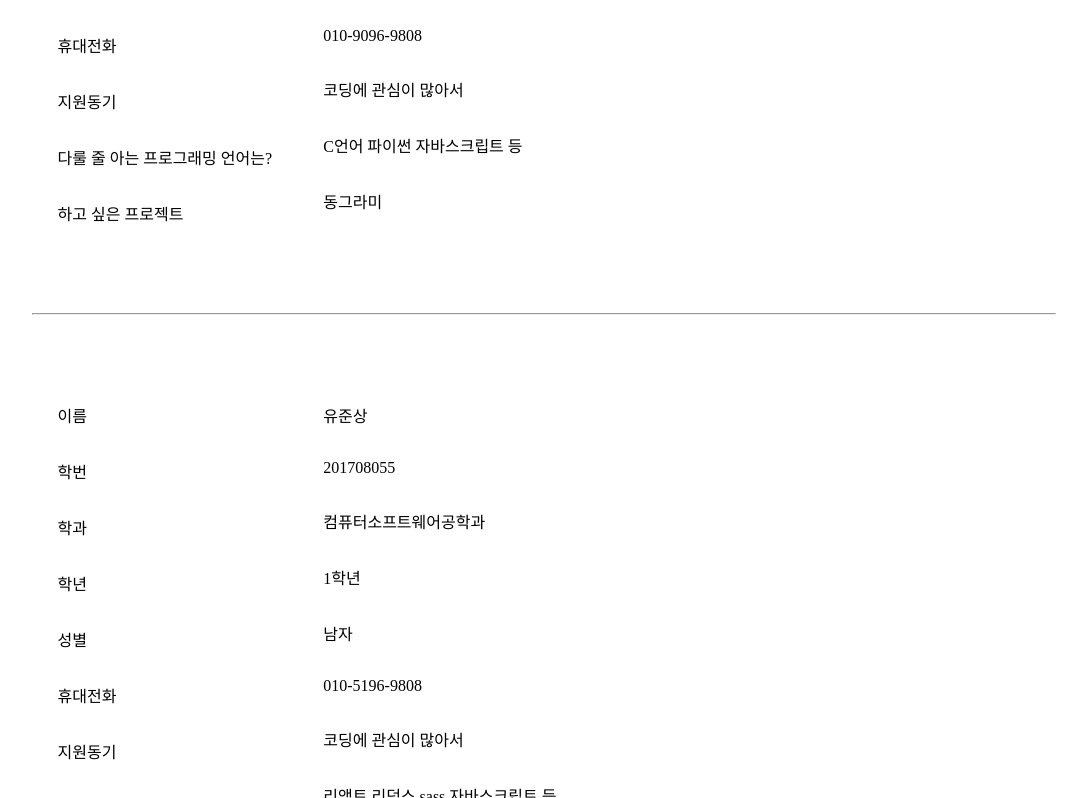
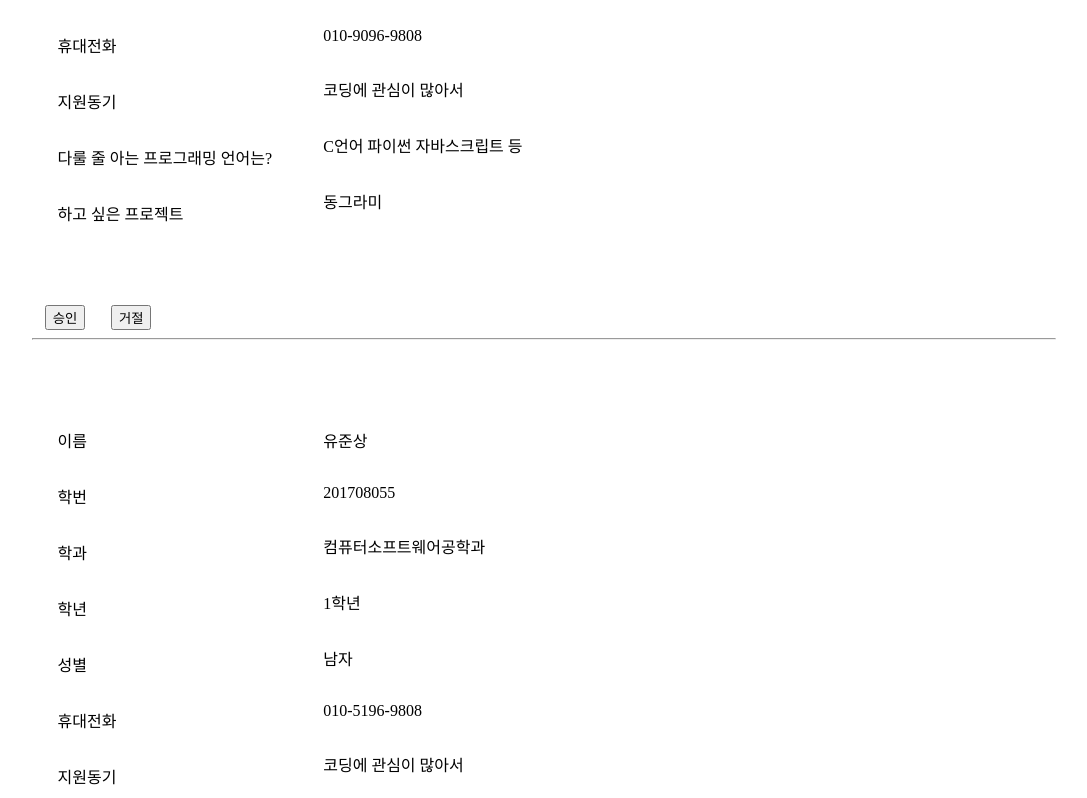
Before and after one commit to modern-agile-team/dongurami-front, a Next.js app: page /manager in a window 1280 px wide. Shown: the part 1142-1940 px from the top of the page, without its empty margins (96-1183 px from the left). Built offline with nearby package versions, Linux system fonts and the light colour scheme; a web font is replaced by a local one.

Commit message:
Refactor(soonki/manager): 가입 승인 리스트 파일 분리

```diff
--- a/src/components/ClubHome/Manager/Approve.js
+++ b/src/components/ClubHome/Manager/Approve.js
@@ -1,6 +1,7 @@
 import React from "react";
 import styles from "../../../styles/Club/Home/Manager/Approve.module.scss";
 import ApproveHeader from "./ApproveHeader";
+import ApproveList from "./ApproveList";
 
 const questions = [
   "이름",
@@ -54,33 +55,7 @@ export const Approve = () => {
   return (
     <div className={styles.container}>
       <ApproveHeader answers={answers} />
-      {answers.map((e, index) => {
-        return (
-          <div key={index}>
-            <div className={styles.kkk}>
-              <div id={styles.q}>
-                {questions.map((q, i) => {
-                  return (
-                    <div key={i}>
-                      <span>{q}</span>
-                    </div>
-                  );
-                })}
-              </div>
-              <div id={styles.a}>
-                {e.map((a, i) => {
-                  return (
-                    <div key={i}>
-                      <span>{a}</span>
-                    </div>
-                  );
-                })}
-              </div>
-            </div>
-            <hr />
-          </div>
-        );
-      })}
+      <ApproveList answers={answers} questions={questions} />
     </div>
   );
 };
--- /dev/null
+++ b/src/components/ClubHome/Manager/ApproveList.js
@@ -0,0 +1,42 @@
+import React from "react";
+import styles from "../../../styles/Club/Home/Manager/ApproveList.module.scss";
+
+const ApproveList = ({ answers, questions }) => {
+  return (
+    <>
+      {answers.map((e) => {
+        return (
+          <>
+            <div className={styles.kkk}>
+              <div id={styles.q}>
+                {questions.map((q, i) => {
+                  return (
+                    <div key={i}>
+                      <span>{q}</span>
+                    </div>
+                  );
+                })}
+              </div>
+              <div id={styles.a}>
+                {e.map((a, i) => {
+                  return (
+                    <div key={i}>
+                      <span>{a}</span>
+                    </div>
+                  );
+                })}
+              </div>
+            </div>
+            <div className={styles.button}>
+              <button>승인</button>
+              <button>거절</button>
+              <hr />
+            </div>
+          </>
+        );
+      })}
+    </>
+  );
+};
+
+export default ApproveList;
--- /dev/null
+++ b/src/styles/Club/Home/Manager/ApproveList.module.scss
@@ -0,0 +1,17 @@
+.kkk {
+  display: flex;
+}
+
+#q,
+#a {
+  margin: 6vh 2vw;
+  div {
+    margin: 4vh 0;
+  }
+}
+
+.button {
+  button {
+    margin: 0 1vw;
+  }
+}
```
